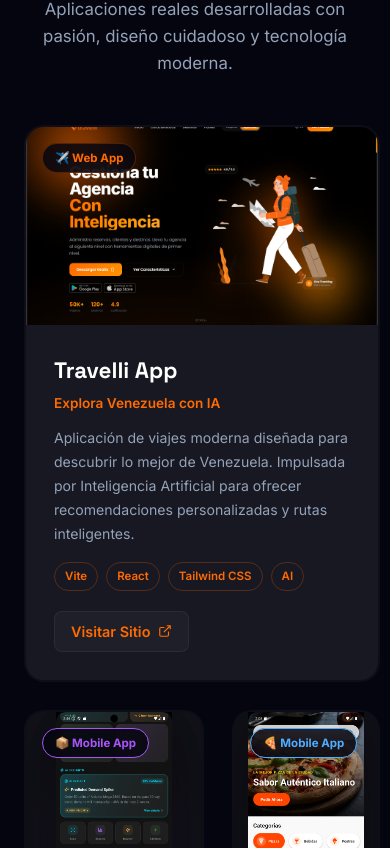
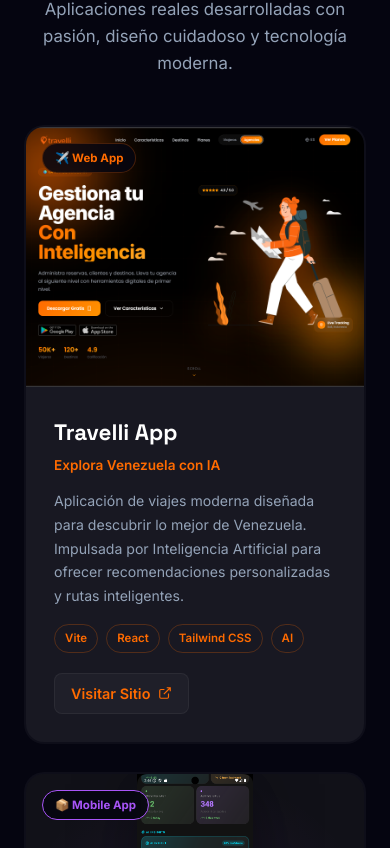
Before and after one commit to jcarri07/portfolio-jc-2026, a React (Vite) app: page / in a window 390 px wide. Shown: the part 6476-7324 px from the top of the page. Built offline with nearby package versions, Linux system fonts and the light colour scheme.

Commit message:
responsive fix

```diff
--- a/src/components/Contact.css
+++ b/src/components/Contact.css
@@ -93,9 +93,14 @@
         grid-template-columns: 1fr;
     }
 
+    .contact-card {
+        padding: 16px;
+    }
+
     .contact__cta {
         flex-direction: column;
         width: 100%;
+        padding: 0 10px;
     }
 
     .contact__cta-btn {
@@ -109,3 +114,20 @@
         font-size: 0.8rem;
     }
 }
+
+@media (max-width: 400px) {
+    .contact-card {
+        flex-direction: column;
+        text-align: center;
+        padding: 24px;
+        gap: 12px;
+    }
+
+    .contact-card__info {
+        width: 100%;
+    }
+
+    .contact-card__arrow {
+        display: none;
+    }
+}
--- a/src/components/Projects.css
+++ b/src/components/Projects.css
@@ -181,7 +181,16 @@
         grid-template-columns: 1fr;
     }
 
+    .proj-card--full {
+        grid-column: span 1;
+    }
+
     .proj-card__img-wrap {
         height: 260px;
     }
+
+    .proj-card--full .proj-card__img-wrap {
+        height: 260px;
+        aspect-ratio: auto;
+    }
 }
```
